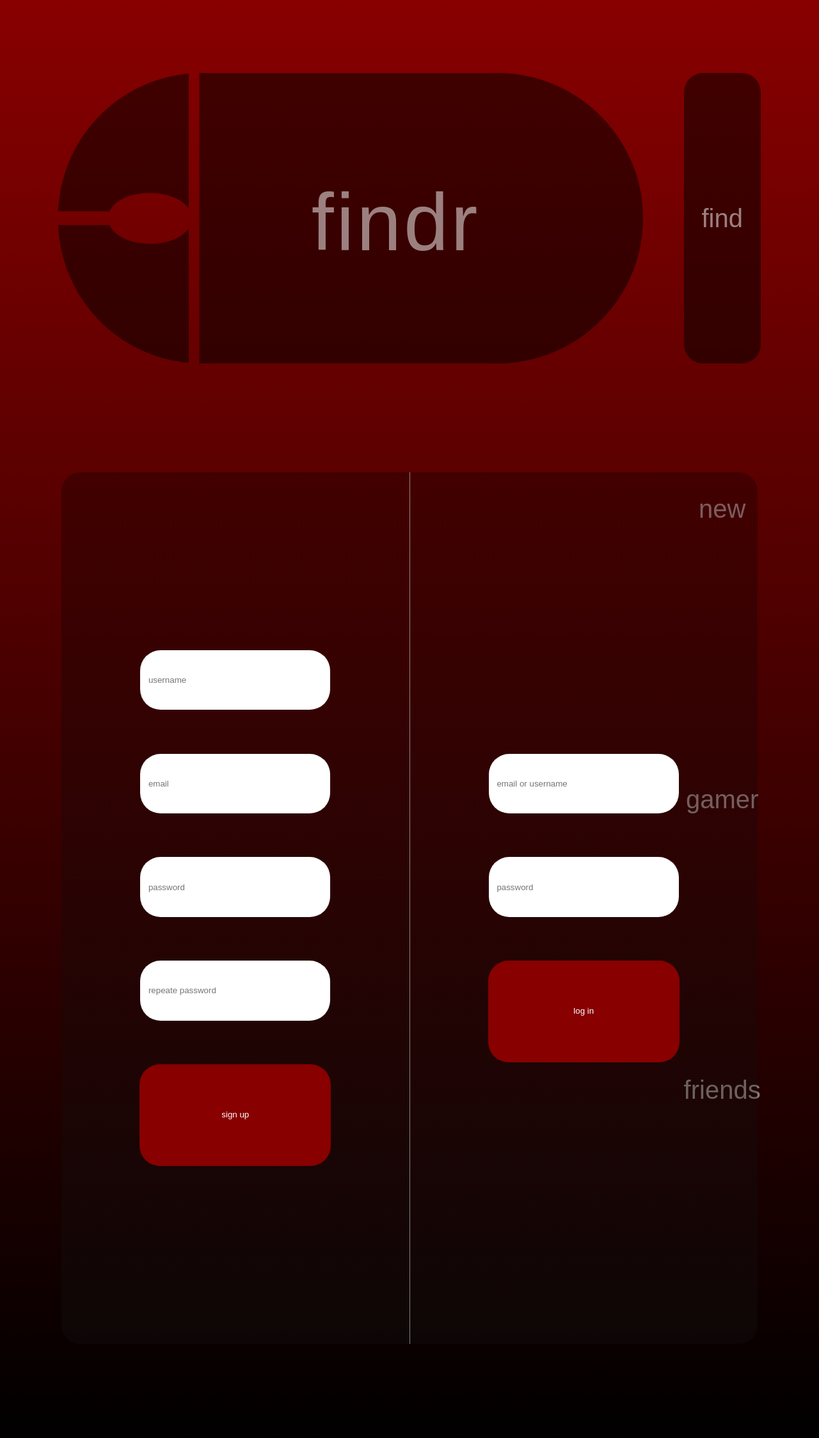
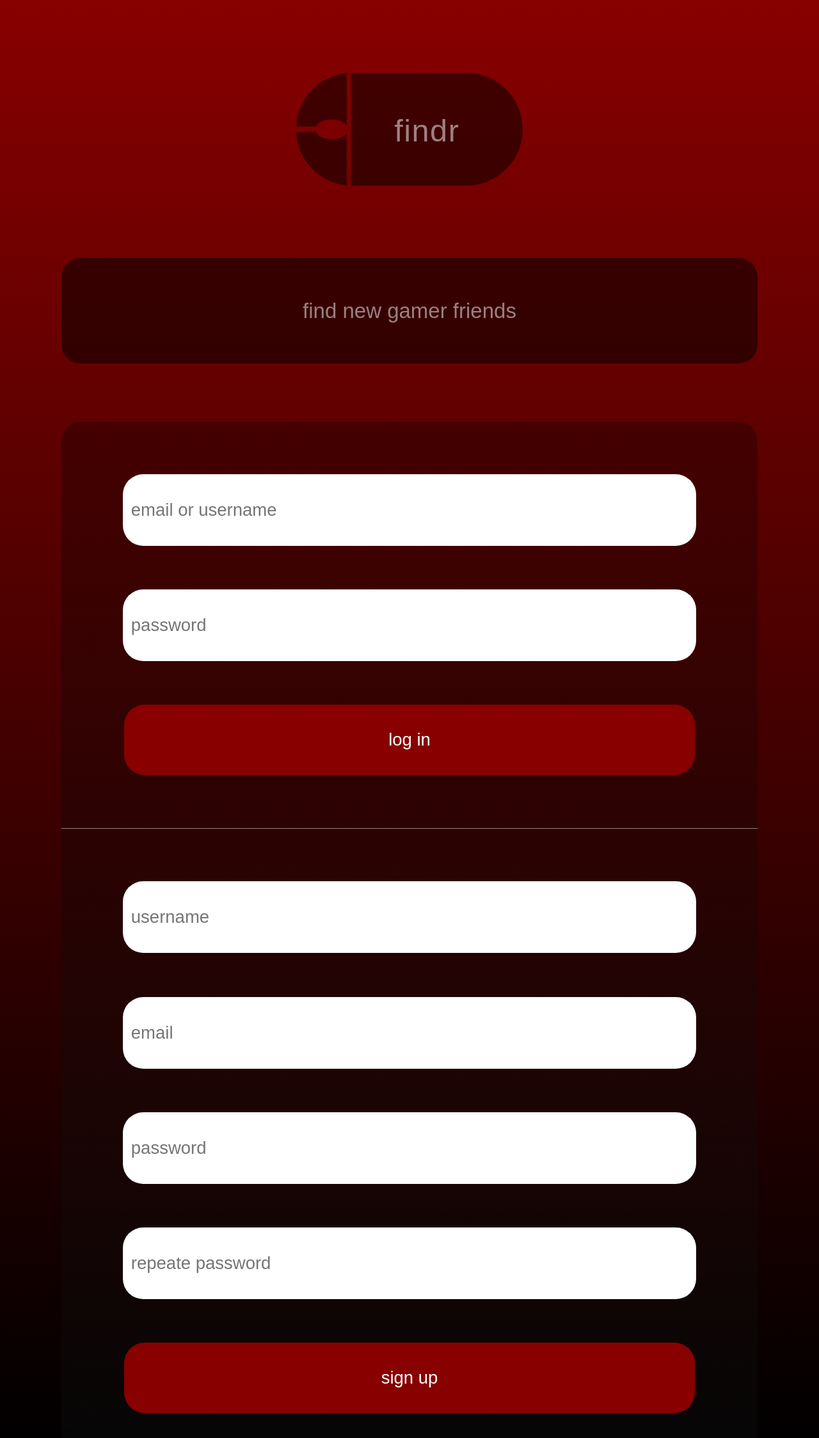
Before and after one commit to bziembanski/findr, a PHP site: template public/views/login.html in a window 1280 px wide. Shown: the top 2247 px of the page at 64% size. Run offline with PHP 8.4, Linux system fonts and the light colour scheme; the template is opened without the code that fills it, so the values that code supplies are empty.

Commit message:
finished mobile style

```diff
--- a/public/css/style.css
+++ b/public/css/style.css
@@ -1,5 +1,6 @@
 body{
     margin: 0;
+    font-size:11px;
 }
 *{
     font-family: sans-serif;
@@ -10,6 +11,7 @@ body{
     background: transparent linear-gradient(180deg, #880000 0%, #000000 100%) 0% 0% no-repeat padding-box;
     display: flex;
     flex-direction: column;
+    overflow: auto;
 }
 .logo-container{
     display: flex;
@@ -38,6 +40,8 @@ body{
     height: 20vh;
     line-height: 20vh;
     text-align: center;
+    text-overflow: clip;
+    overflow: hidden;
 }
 .forms-container{
     display: flex;
@@ -73,9 +77,11 @@ body{
     color:#565656;
     border-radius: 32px;
     width:50%;
-    height: 3vh;
+    height: 2.5em;
     margin-bottom: 3vh;
-    padding:1vw;
+    padding-left:1vw;
+    padding-right:1vw;
+    font-size:large;
 }
 .forms-container button{
     background:#880000;
@@ -83,6 +89,47 @@ body{
     color:white;
     border-radius: 32px;
     width:55%;
-    height: 7vh;
-    line-height: 3vh;
+    height: 2.5em;
+    font-size:large;
 }
+@media only screen and (max-device-width: 1000px){
+    .logo-container{
+        flex-direction: column;
+    }
+    .logo-text{
+        font-size: 3em;
+        margin-left: 0;
+        margin-top: 5vh;
+        line-height: 5em;
+        height: 5em;
+        width:85vw;
+
+    }
+    .logo-svg{
+        height: 16em;
+    }
+    .forms-container{
+        margin-top:4vh;
+        flex-direction: column-reverse;
+        height: auto;
+    }
+    .forms-container div{
+        width:100%;
+    }
+    .sing-up-form{
+        border-right:none;
+        border-top: 1px solid #ffffff80;
+    }
+    .forms-container form{
+        margin-bottom:15em;
+    }
+
+    .forms-container input, .forms-container button{
+        width:80%;
+        font-size: 2.5em;
+        height: 4em;
+    }
+    .forms-container button{
+        width:82%;
+    }
+}
```
